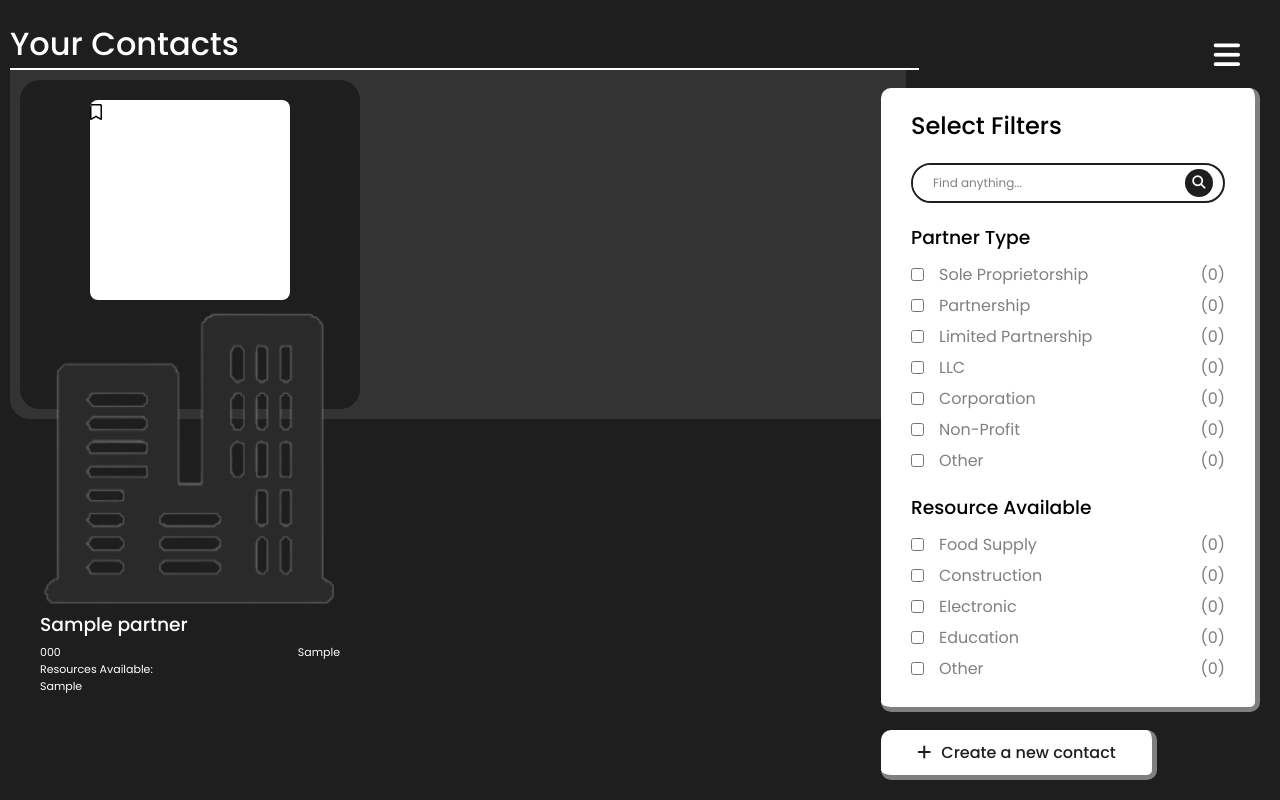
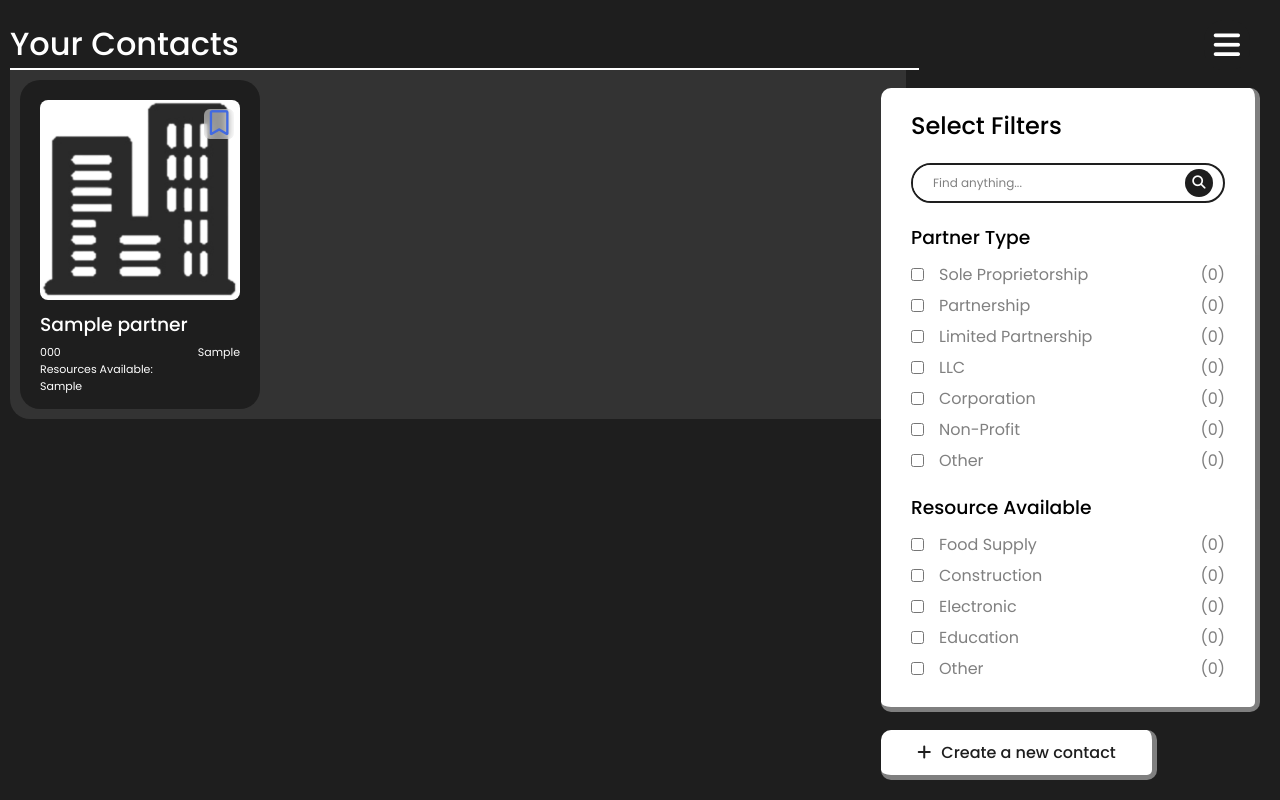
Before and after one commit to henrychen4736/fbla-coding, a Flask app: template templates/main.html in a window 1280 px wide. Run offline with Flask 3, Linux system fonts and the light colour scheme; the template is opened without the code that fills it: most values are stand-ins (such as "Sample title", 1, 10 or a date in 2020); some libraries are stand-ins or nearby versions.

Commit message:
added bookmarking system

```diff
--- a/app.py
+++ b/app.py
@@ -1,4 +1,4 @@
-from flask import Flask, request, redirect, render_template, url_for, session
+from flask import Flask, request, redirect, render_template, url_for, session, jsonify
 from db_manager import DBManager, DatabaseError, IntegrityError, OperationalError, SignupError
 from apscheduler.schedulers.background import BackgroundScheduler
 import time
@@ -85,6 +85,69 @@ def main():
         return redirect(url_for('login'))
 
 
+# @app.route('/add_partner', methods=['POST'])
+# def add_partner():
+#     if 'logged_in' not in session or not session['logged_in']:
+#         return redirect(url_for('login'))
+
+#     user_id = session['user_id']
+#     organization_name = request.form['organization_name']
+#     type_of_organization = request.form['type_of_organization']
+#     other_type = request.form.get('other_type', '')
+
+#     organization_is_other_type = (type_of_organization == "Other")
+#     if organization_is_other_type:
+#         type_of_organization = other_type
+
+#     resources_available = request.form['resources_available']
+#     other_resource = request.form.get('other_resource', '')
+
+#     resources_available_is_other_type = (resources_available == "Other")
+#     if resources_available_is_other_type:
+#         resources_available = other_resource
+
+#     description = request.form.get('description', '')
+#     contact_name = request.form.get('contact_name', '')
+#     role = request.form.get('role', '')
+#     email = request.form.get('email', '')
+#     phone = request.form.get('phone')
+
+#     try:
+#         db_manager.add_partner(user_id, organization_name, type_of_organization, organization_is_other_type, resources_available, resources_available_is_other_type, description, contact_name, role, email, phone)
+#         flash("Partner added successfully.", "success")
+#     except Exception as e:
+#         flash(str(e), "error")
+
+#     return redirect(url_for('main'))
+
+
+@app.route('/search', methods=['GET'])
+def search():
+    if 'logged_in' in session and session['logged_in']:
+        search_query = request.args.get('searchQuery', '')
+        search_results = db_manager.search_partners(search_query)
+        print(search_results)
+        return render_template('main.html', partners=search_results, searchQuery=search_query)
+    else:
+        return redirect(url_for('login'))
+
+
+@app.route('/toggle_bookmark/<int:partner_id>', methods=['POST'])
+def toggle_bookmark(partner_id):
+    try:
+        partner = db_manager.get_partner_by_id(partner_id)
+        if not partner:
+            return render_template('main.html')
+            print("PARTNER NOT FOUND")
+
+        new_status = not partner['Bookmarked']
+        db_manager.modify_partner(partner_id, bookmarked=new_status)
+        return redirect(url_for('main'))
+    except Exception as e:
+        return str(e), 500
+
+
+
 @app.route('/help')
 def help():
     return render_template('help.html')
@@ -97,12 +160,6 @@ def logout():
     return redirect(url_for('login'))
 
 
-@app.route('/search', methods=['GET'])
-def search():
-    if 'logged_in' in session and session['logged_in']:
-        search_query = request.args.get('searchQuery', '')
-        search_results = db_manager.search_partners(search_query)
-        print(search_results)
-        return render_template('main.html', partners=search_results, searchQuery=search_query)
-    else:
-        return redirect(url_for('login'))
+@app.route('/')
+def index():
+    return redirect(url_for('login'))
--- a/static/css/helpStyle.css
+++ b/static/css/helpStyle.css
@@ -1,10 +1,10 @@
-@import url('https://fonts.googleapis.com/css2?family=Orbitron:wght@400..900&display=swap');
+@import url('https://fonts.googleapis.com/css2?family=Poppins:ital,wght@0,100;0,200;0,300;0,400;0,500;0,600;0,700;0,800;0,900;1,100;1,200;1,300;1,400;1,500;1,600;1,700;1,800;1,900&display=swap');
 
 * {
     margin: 0;
     padding: 0;
     box-sizing: border-box;
-    font-family: "Orbitron", sans-serif;
+    font-family: "Poppins", sans-serif;
     font-weight: 400;
 }
 
--- a/static/css/loginStyle.css
+++ b/static/css/loginStyle.css
@@ -1,10 +1,10 @@
-@import url('https://fonts.googleapis.com/css2?family=Orbitron:wght@400..900&display=swap');
+@import url('https://fonts.googleapis.com/css2?family=Poppins:ital,wght@0,100;0,200;0,300;0,400;0,500;0,600;0,700;0,800;0,900;1,100;1,200;1,300;1,400;1,500;1,600;1,700;1,800;1,900&display=swap');
 
 * {
     margin: 0;
     padding: 0;
     box-sizing: border-box;
-    font-family: "Orbitron", sans-serif;
+    font-family: "Poppins", sans-serif;
     font-weight: 400;
 }
 
--- a/static/css/mainStyle.css
+++ b/static/css/mainStyle.css
@@ -28,7 +28,7 @@
     position: fixed;
     top: 0;
     right: 0;
-    margin: 30px;
+    margin: 20px 30px;
     cursor: pointer;
     z-index: 5;
     border-radius: 20px;
@@ -54,7 +54,7 @@
     position: fixed;
     top: 0;
     right: 0;
-    margin: 90px 30px 0 0;
+    margin: 85px 30px 0 0;
     padding: 10px;
     width: 250px;
     height: auto;
@@ -251,13 +251,13 @@
 }
 
 .company .company-img .blur-background .fa-bookmark {
-    color: #808080;
+    color: #4169E1;
     font-size: 25px;
     z-index: 1;
 }
 
 .blur-background:hover {
-    background-color: #1E1E1E;
+    background-color: #FFA500;
 }
 
 .right-col .filter-bar {
@@ -388,8 +388,8 @@
     transform: scale(0) translate(-50%, -50%);
     top: 50%;
     left: 50%;
-    width: 52%;
-    height: 65%;
+    width: 65%;
+    height: 85%;
     border-radius: 20px;
     z-index: 1000;
     overflow: hidden;
@@ -432,7 +432,7 @@
     display: flex;
     position: fixed;
     align-items: center;
-    top: 24%;
+    top: 18.5%;
     bottom: 0;
     padding: 40px;
     height: auto;
@@ -440,7 +440,7 @@
 }
 
 .add-image-container {
-    flex-basis: 30%;
+    flex-basis: 25%;
     display: flex;
     align-items: center;
     flex-direction: column;
@@ -485,7 +485,7 @@
 }
 
 .input-container {
-    flex-basis: 70%;
+    flex-basis: 75%;
     top: 0;
     right: 0;
     color: #fff;
@@ -499,18 +499,16 @@
     padding: 0 20px;
 }
 
-.right-input {
-    flex-basis: 50%;
-    margin-left: 10px;
+.left-input {
+    flex-basis: 40%;
 }
 
-.left-input {
-    flex-basis: 50%;
-    margin-right: 10px;
+.right-input {
+    margin-left: 40px;
 }
 
 .input-container .caption {
-    width: 180px;
+    width: 250px;
     font-size: 20px;
     padding-bottom: 5px;
     margin-top: 20px;
@@ -518,6 +516,8 @@
     border-bottom: 2px solid #fff;
 }
 
+.description::placeholder,
+.individual-info input::placeholder,
 .other-resource::placeholder,
 .other-type::placeholder,
 .partner-name::placeholder,
@@ -527,11 +527,13 @@
     transition: box-shadow 0.3s ease;
 }
 
+.individual-info input,
+.input-container .description,
 .input-container .partner-resource,
 .input-container .partner-type,
 .input-container .partner-name,
 .input-container .partner-number {
-    width: 180px;
+    width: 250px;
     height: 30px;
     padding: 4px;
     background: #1E1E1E;
@@ -540,9 +542,24 @@
     color: #fff;
 }
 
+.input-container .description {
+    height: 100px;
+    resize: none;
+    display: block;
+}
+
+.individual-info input {
+    margin-bottom: 5px;
+}
 
 .input-container .partner-resource:hover,
-.input-container .partner-type:hover,
+.input-container .partner-type:hover {
+    transition: box-shadow 0.3s ease;
+    box-shadow: 0 0 10px rgba(255, 255, 255, 0.5);
+    cursor: pointer;
+}
+
+.input-container .description:hover,
 .input-container input:hover {
     transition: box-shadow 0.3s ease;
     box-shadow: 0 0 10px rgba(255, 255, 255, 0.5);
--- a/templates/login.html
+++ b/templates/login.html
@@ -29,6 +29,7 @@
                     <i class="fa-solid fa-eye" id="show-password"></i>
                     <input type="password" name="password" placeholder="Password" id="password" required>
                 </div>
+                <p class="caption">New user? <a href="{{ url_for('signup') }}" style="color: #FF5733;">Sign up here!</a></p>
             </div>
             <div class="button-container">
                 <input type="image" name="submit" src="/static/assets/buttonIdle.png" alt="Submit" />
--- a/templates/main.html
+++ b/templates/main.html
@@ -1,5 +1,6 @@
 <!DOCTYPE html>
 <html lang="en">
+
 <head>
     <meta charset="UTF-8">
     <meta name="viewport" content="width=device-width, initial-scale=1.0">
@@ -7,6 +8,7 @@
     <link rel="stylesheet" href="/static/css/mainStyle.css">
     <link rel="stylesheet" href="https://cdnjs.cloudflare.com/ajax/libs/font-awesome/6.1.1/css/all.min.css">
 </head>
+
 <body>
     <i class="fa-solid fa-bars"></i>
     <div class="sidebar-overlay"></div>
@@ -27,13 +29,20 @@
     <div class="list-container">
         <h1>Your Contacts</h1>
         <div class="left-col">
+
             {% for partner in partners %}
             <div class="company">
                 <div class="company-img">
-                    <div class="blur-background"></div>
-                    <i class="fa-regular fa-bookmark"></i>
+                    <div class="blur-background">
+                        <form action="{{ url_for('toggle_bookmark', partner_id=partner['ID']) }}" method="post"
+                            style="display: inline;">
+                            <button type="submit" style="background: none; border: none; cursor: pointer;">
+                                <i class="{{ 'fa-solid' if partner['Bookmarked'] else 'fa-regular' }} fa-bookmark"></i>
+                            </button>
+                        </form>
                     </div>
                     <img src="/static/assets/company-placeholder.png" alt="Logo">
+                </div>
                 <div class="company-info">
                     <h3>{{ partner['OrganizationName'] }}</h3>
                     <div class="brief-info">
@@ -45,7 +54,6 @@
                 </div>
             </div>
             {% endfor %}
-        </div>
 
             <div class="right-col">
                 <div class="filter-bar">
@@ -56,41 +64,53 @@
                     </div>
                     <h3>Partner Type</h3>
                     <div class="filter">
-                    <input type="checkbox"> <p>Sole Proprietorship</P> <span>(0)</span>
+                        <input type="checkbox">
+                        <p>Sole Proprietorship</P> <span>(0)</span>
                     </div>
                     <div class="filter">
-                    <input type="checkbox"> <p>Partnership</P> <span>(0)</span>
+                        <input type="checkbox">
+                        <p>Partnership</P> <span>(0)</span>
                     </div>
                     <div class="filter">
-                    <input type="checkbox"> <p>Limited Partnership</P> <span>(0)</span>
+                        <input type="checkbox">
+                        <p>Limited Partnership</P> <span>(0)</span>
                     </div>
                     <div class="filter">
-                    <input type="checkbox"> <p>LLC</P> <span>(0)</span>
+                        <input type="checkbox">
+                        <p>LLC</P> <span>(0)</span>
                     </div>
                     <div class="filter">
-                    <input type="checkbox"> <p>Corporation</P> <span>(0)</span>
+                        <input type="checkbox">
+                        <p>Corporation</P> <span>(0)</span>
                     </div>
                     <div class="filter">
-                    <input type="checkbox"> <p>Non-Profit</P> <span>(0)</span>
+                        <input type="checkbox">
+                        <p>Non-Profit</P> <span>(0)</span>
                     </div>
                     <div class="filter">
-                    <input type="checkbox"> <p>Other</P> <span>(0)</span>
+                        <input type="checkbox">
+                        <p>Other</P> <span>(0)</span>
                     </div>
                     <h3>Resource Available</h3>
                     <div class="filter">
-                    <input type="checkbox"> <p>Food Supply</P> <span>(0)</span>
+                        <input type="checkbox">
+                        <p>Food Supply</P> <span>(0)</span>
                     </div>
                     <div class="filter">
-                    <input type="checkbox"> <p>Construction</P> <span>(0)</span>
+                        <input type="checkbox">
+                        <p>Construction</P> <span>(0)</span>
                     </div>
                     <div class="filter">
-                    <input type="checkbox"> <p>Electronic</P> <span>(0)</span>
+                        <input type="checkbox">
+                        <p>Electronic</P> <span>(0)</span>
                     </div>
                     <div class="filter">
-                    <input type="checkbox"> <p>Education</P> <span>(0)</span>
+                        <input type="checkbox">
+                        <p>Education</P> <span>(0)</span>
                     </div>
                     <div class="filter">
-                    <input type="checkbox"> <p>Other</P> <span>(0)</span>
+                        <input type="checkbox">
+                        <p>Other</P> <span>(0)</span>
                     </div>
                 </div>
                 <button class="add-contact"><i class="fa-solid fa-plus"></i>Create a new contact</button>
@@ -120,6 +140,12 @@
                             <option value="Other">Other</option>
                         </select>
                         <input type="text" class="other-type" name="other-type" placeholder="Enter other type">
+                        <p class="caption">Contact individual</p>
+                        <div class="individual-info">
+                            <input type="text" placeholder="Individual name" class="individual-name" required>
+                            <input type="text" placeholder="Individual role" class="individual-role" required>
+                            <input type="email" placeholder="123@example.com" class="individual-email" required>
+                        </div>
                     </div>
                     <div class="right-input">
                         <p class="caption">TEL of partner</p>
@@ -133,21 +159,27 @@
                             <option value="Education">Education</option>
                             <option value="Other">Other</option>
                         </select>
-                    <input type="text" class="other-resource" name="other-resource" placeholder="Enter other resource">
+                        <input type="text" class="other-resource" name="other-resource"
+                            placeholder="Enter other resource">
+                        <p class="caption">Description</p>
+                        <textarea class="description" name="description" placeholder="Enter description..."></textarea>
                         <button class="submit-contact">Add</button>
                     </div>
                 </div>
             </div>
         </div>
+        <div class="detail-overlay"></div>
         <div class="detail-view">
+            <i class="fa-solid fa-right-from-bracket"></i>
+            <h1>[Name]</h1>
             <div class="partner-photo">
                 <img src="/static/assets/company-placeholder.png">
             </div>
             <div class="partner-info">
-
             </div>
         </div>
 
-    <script src="mainScript.js"></script>
+        <script src="/static/js/mainScript.js"></script>
 </body>
+
 </html>
--- a/templates/signup.html
+++ b/templates/signup.html
@@ -29,6 +29,7 @@
                     <i class="fa-solid fa-eye" id="show-password"></i>
                     <input type="password" name="password" placeholder="Password" id="password" required>
                 </div>
+                <p class="caption">Already have an account? <a href="{{ url_for('login') }}" style="color: #FF5733;">Login here!</a></p>
             </div>
             <div class="button-container">
                 <input type="image" name="submit" src="/static/assets/buttonIdle.png" alt="Submit" />
```
Also changed, not shown: other parts of static/css/mainStyle.css (+35 -7 lines), db_manager.py (+73 -11 lines), setup_db.py (+4 -3 lines). Lines whose indentation alone changed are shown as unchanged.
